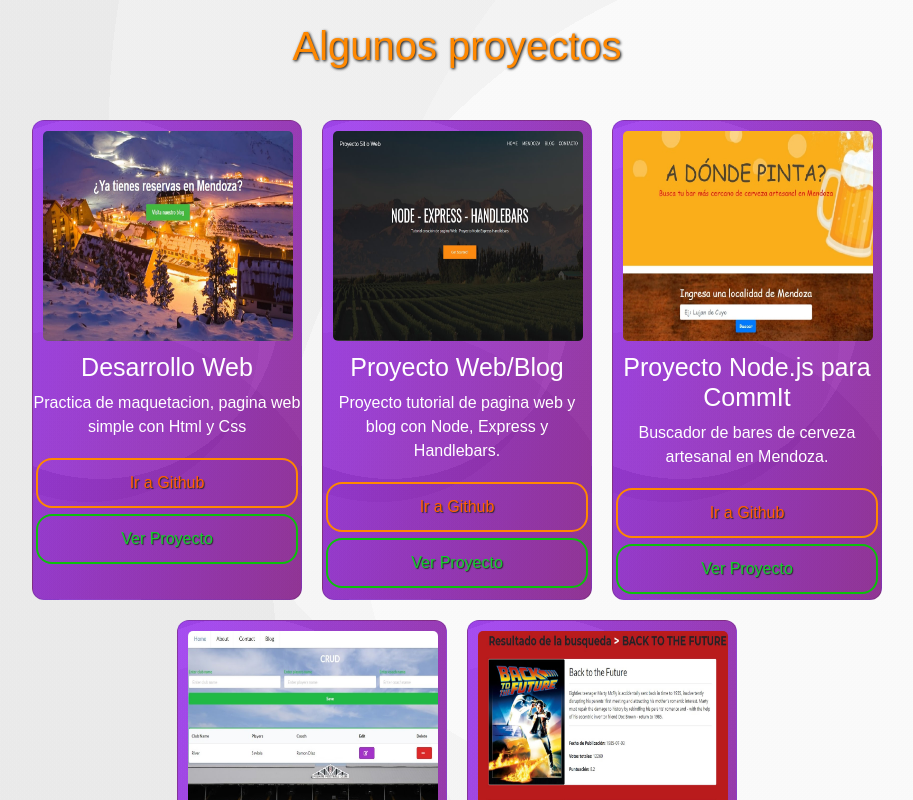
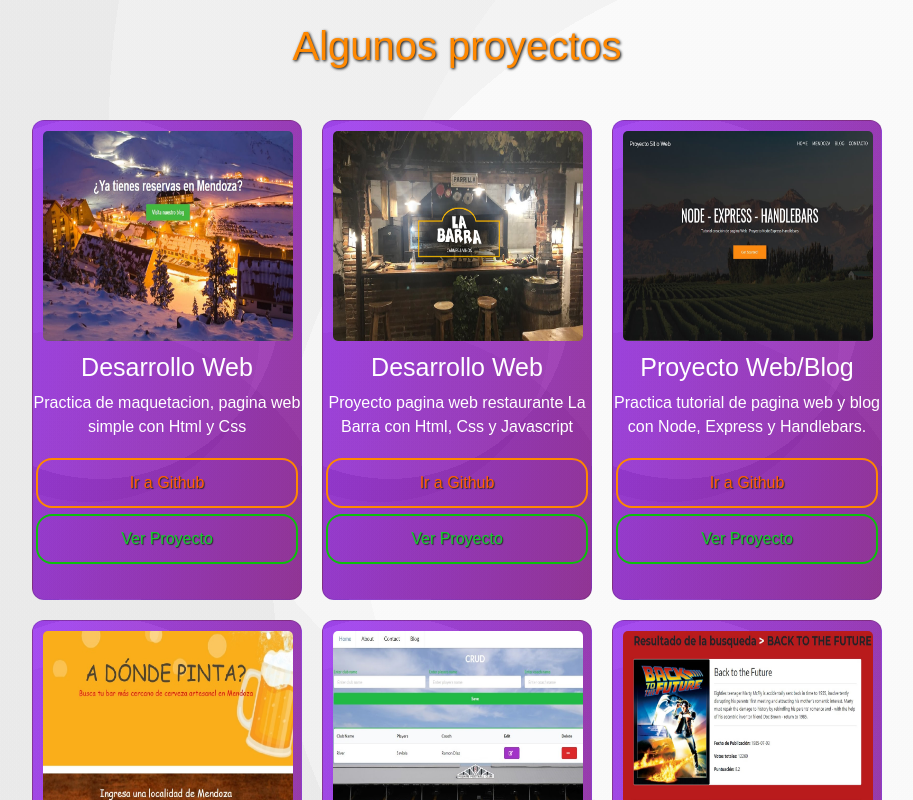
Before and after one commit to salcedofranco/portfolioPersonal, a plain HTML site: page index.html in a window 1280 px wide. Shown: the part 1120-1920 px from the top of the page, without its empty margins (183-1096 px from the left). Drawn offline with nearby package versions, Linux system fonts and the light colour scheme; a web font is replaced by a local one.

Commit message:
Agregue card restaurante La Barra

```diff
--- a/index.html
+++ b/index.html
@@ -131,10 +131,21 @@
                 <a id="git" href="https://salcedofranco.github.io/maquetandoHtmlCss/">Ver Proyecto</a>
             </div>
 
+
+              <div class="card">
+                <img src="images/imagenLabarra.jpg" alt="">
+                <h2>Desarrollo Web</h2>
+                <p>Proyecto pagina web restaurante La Barra con Html, Css y Javascript</p>
+                  <a href="https://github.com/salcedofranco/la-barra-carnes-y-vinos2">Ir a Github</a>
+                  <a id="git" href="https://labarramendoza.netlify.app/">Ver Proyecto</a>
+              </div>
+
+
+
             <div class="card">
               <img src="images/imagenWebBlog.jpg" alt="">
               <h2>Proyecto Web/Blog</h2>
-              <p>Proyecto tutorial de pagina web y blog con Node, Express y Handlebars.</p>
+              <p>Practica tutorial de pagina web y blog con Node, Express y Handlebars.</p>
                 <a href="https://github.com/salcedofranco/proyectoWebBlogNode">Ir a Github</a>
                 <a id="git" href="https://proyecto-web-blog.herokuapp.com/index">Ver Proyecto</a>
 
```
Also changed, not shown: firebase.json (added), images/imagenLabarra.jpg (added), 2 other files.
